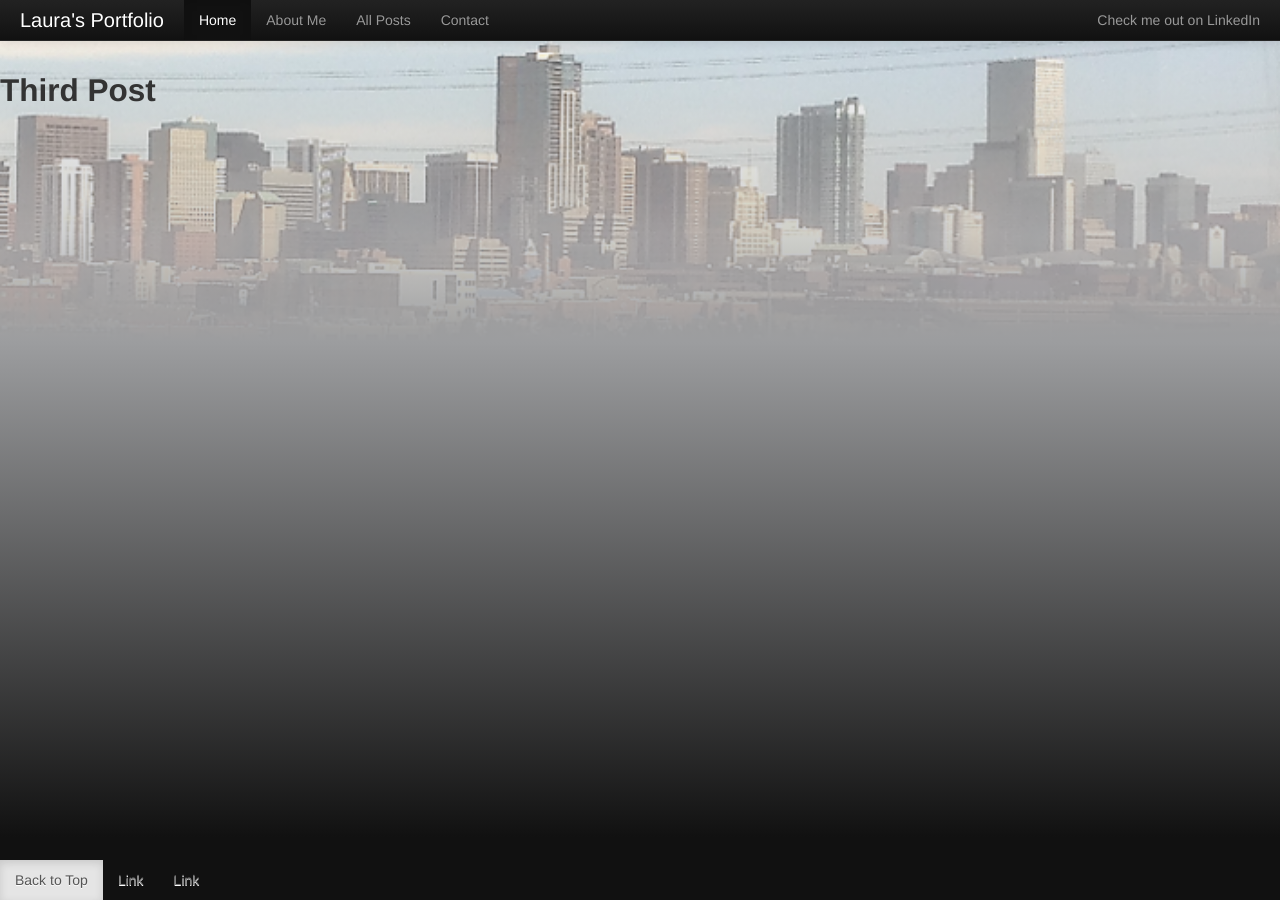
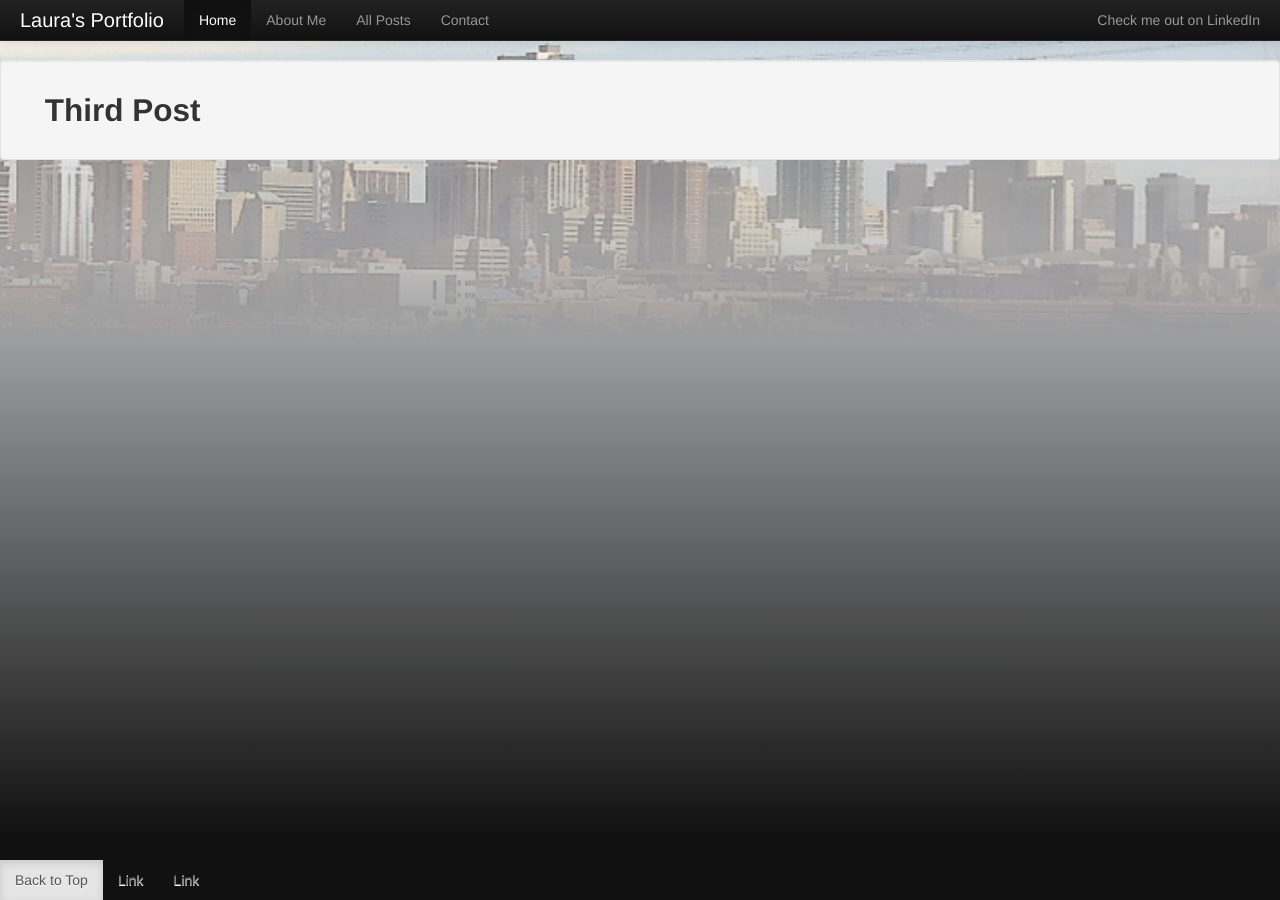
Before and after one commit to LauraR6561/Laurar6561.github.io, a Jekyll site: the page built from _posts/2014-05-23-Third.html, in a window 1280 px wide. Built offline with Jekyll 4.4.1, drawn with Linux system fonts in a browser that asks for light colours; Markdown is read by kramdown in place of the engine named in the settings.

Commit message:
css change

```diff
--- a/_layouts/post.html
+++ b/_layouts/post.html
@@ -13,7 +13,7 @@
 
   {% include menu.html %}
 
-  <div id="content well">
+  <div id="content" class="well">
     {{ content }}
   </div>
 
```
